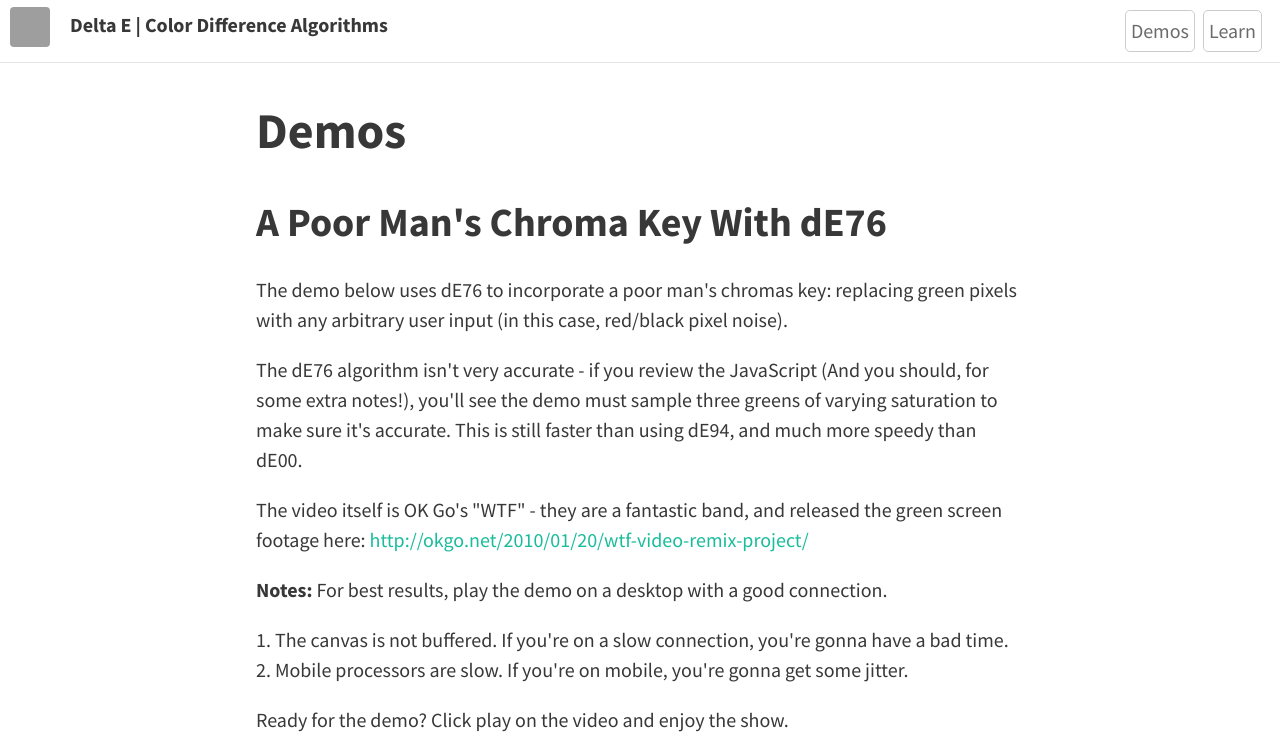
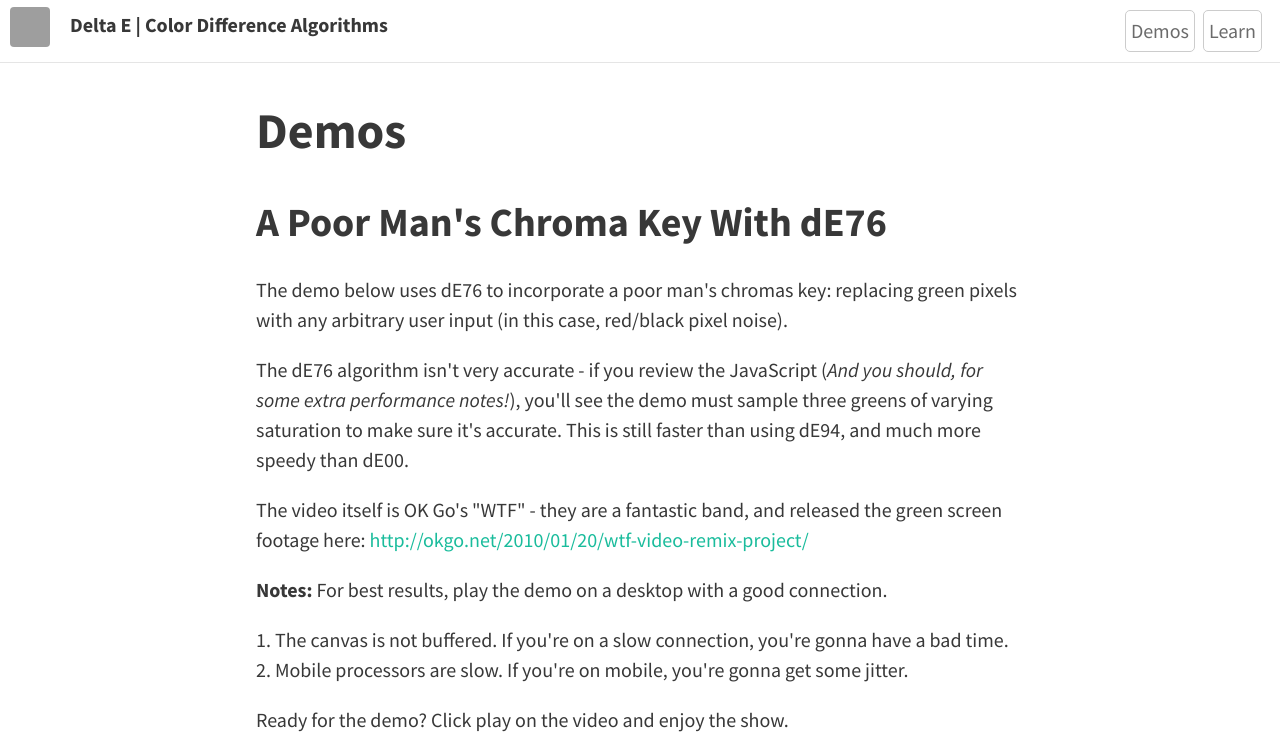
Before and after one commit to zschuessler/DeltaE, a Jekyll site: the page built from demos.html, in a window 1280 px wide and 1028 px high, cut to the strip 0-751 px from the top of the window. Built offline with Jekyll 4.4.1, drawn with Linux system fonts in a browser that asks for light colours; nearby versions of some CDN libraries; grey boxes are pictures that could not be loaded.

```diff
--- a/demos.html
+++ b/demos.html
@@ -15,7 +15,7 @@ permalink: /demos/
 </p>
 
 <p>
-    The dE76 algorithm isn't very accurate - if you review the JavaScript (And you should, for some extra notes!),
+    The dE76 algorithm isn't very accurate - if you review the JavaScript (<em>And you should, for some extra performance notes!</em>),
     you'll see the demo must sample three greens of varying saturation to make sure it's
     accurate. This is still faster than using dE94, and much more speedy
     than dE00.
```
